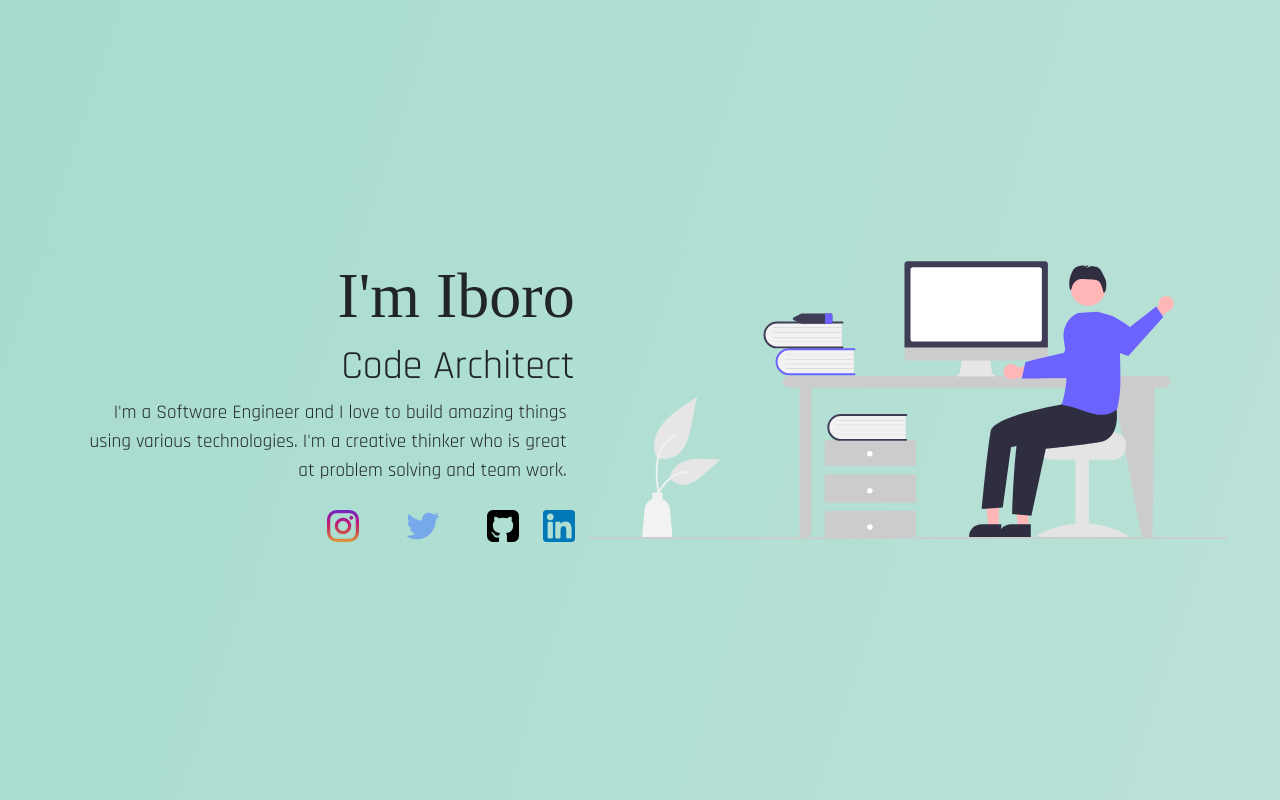
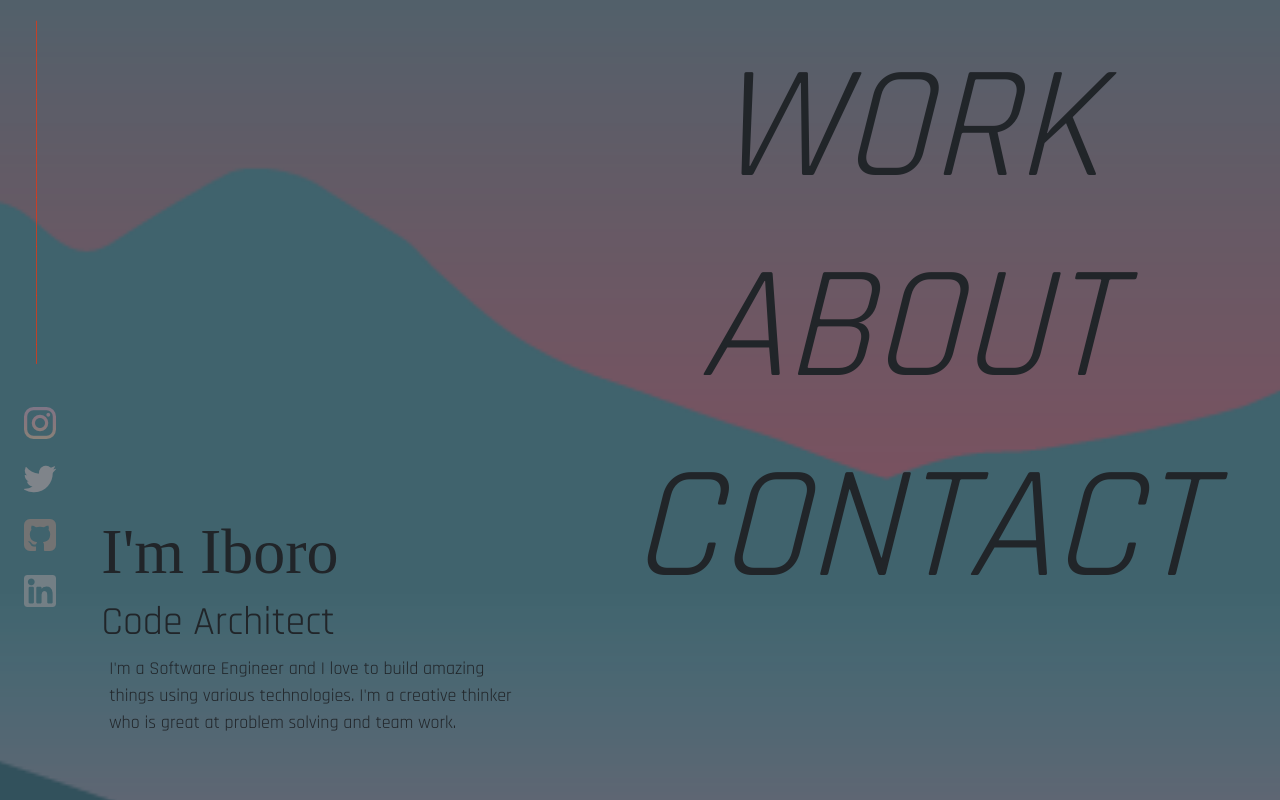
Before and after one commit to Ai-Bee/Portfolio, a React (Create React App) app: page / in a window 1280 px wide. Shown: the top 800 px of the page. Built offline with nearby package versions, Linux system fonts and the light colour scheme; a web font is replaced by a local one.

Commit message:
Redesigned the homepage

```diff
--- a/src/App.js
+++ b/src/App.js
@@ -4,10 +4,38 @@ import TheNav from './parts/navPart';
 import About from './parts/about';
 import Contact from './parts/contact';
 import Projects  from './parts/projects';
+import { useEffect } from 'react';
 
 function App() {
+  useEffect(() => {
+    const cursor = document.querySelector(".cursor");
+    let timeout;
+
+    //follow cursor on mousemove
+    document.addEventListener("mousemove", (e) => {
+      let x = e.pageX;
+      let y = e.pageY;
+
+      cursor.style.top = y + "px";
+      cursor.style.left = x + "px";
+      cursor.style.display = "block";
+
+      //cursor effects when mouse stopped
+      function mouseStopped(){
+        cursor.style.display = "none";
+      }
+      clearTimeout(timeout);
+      timeout = setTimeout(mouseStopped, 1000);
+    });
+
+    //cursor effects when mouseout
+    document.addEventListener("mouseout", () => {
+      cursor.style.display = "none";
+    });
+  }, [])
   return (
     <div className="App">
+     <div className="cursor"></div>
         <Jumbotron/>
         <TheNav/>
         <About/>
--- a/src/parts/jumbotron.js
+++ b/src/parts/jumbotron.js
@@ -7,14 +7,38 @@ import Slide from 'react-reveal/Slide'
 function Jumbotron() {
   return (
     <div className="container-fluid" id="home">
-        <div className="banner-row row justify-content-center">
+        <div class="bars" id="nav-action">
+  <span class="bar"> </span>
+</div>
+      <div className="banner-row row justify-content-center" style={{ backgroundImage: 'url(./illustration.png)' }}>
+        <div className='col text-straight row'>
+
+          <span className="straight">|||||||||||||||||||||||||||||||||||</span>
+          <a href="#"
+            target="_blank" rel="noreferrer" className="col mb-4">
+            <img src="./instagram.png" alt="instagram logo" />
+          </a>
+          <a href="#" rel="noreferrer"
+            target="_blank" className=" mb-4 col">
+            <img src="./twitter.png" alt="twitter logo" />
+          </a>
+          <a href="#" target="_blank"
+            rel="noreferrer" className=" mb-4 col">
+            <img src="./github-sign.png" alt="github logo" />
+
+          </a>
+          <a href="#" target="_blank" rel="noreferrer" className=" mb-4 col">
+            <img src="./linkedin.png" alt="linkedin logo" />
+          </a>
+        </div>
         <div className="col-lg-5 theText">
+
           <Slide right>
             <h3>I'm <span>Iboro</span></h3>
             <h1>Code Architect</h1>
           </Slide>
           <Slide right>
-                <p  className="mx-2">
+            <p className="mx-2">
               I'm a Software Engineer and I love
               to build amazing things using
               various technologies. I'm a
@@ -23,24 +47,16 @@ function Jumbotron() {
             </p>
           </Slide>
           <Fade top cascade>
-                <div className="socialLinks mt-4">
-                    <a href="#" target="_blank" className="px-4">
-                        <img src="./instagram.png" alt="instagram logo"/>
-                    </a>
-                    <a href="#" target="_blank" className="px-4">
-                        <img src="./twitter.png" alt="twitter logo"/>
-                    </a>
-                    <a href="#" target="_blank" className="px-4">
-                        <img src="./github-sign.png" alt="github logo"/>
-                    </a>
-                    <a href="#" target="_blank"  className="pl-4">
-                        <img src="./linkedin.png" alt="linkedin logo"/>
-                    </a>
-                </div>
           </Fade>
         </div>
         <Zoom>
-            <div className="col-lg-6 me-image" style={{backgroundImage: 'url(./fifty.svg)'}}>
+          <div className="col-lg-6 me-image" >
+
+            <div className='texts'>
+              <h1>WORK</h1>
+              <h1>ABOUT</h1>
+              <h1>CONTACT</h1>
+            </div>
 
           </div>
         </Zoom>
--- a/src/styling/App.scss
+++ b/src/styling/App.scss
@@ -4,11 +4,62 @@
 .App {
   text-align: center;
   font-family: 'Rajdhani', sans-serif;
+  cursor: none;
+
+  .cursor{
+    z-index: 9999999;
+    position: fixed;
+    background: #2696E8;
+    width: 20px;
+    height: 20px;
+    border-radius: 50%;
+    pointer-events: none;
+    box-shadow: 0 0 20px #2696E8,
+                0 0 60px #2696E8,
+                0 0 100px #2696E8;
+    animation: colors 5s infinite;
+    transform: translate(-50%, -50%);
+    display: none;
+  }
+
+  @keyframes colors{
+    0%{
+      filter: hue-rotate(0deg);
+    }
+    100%{
+      filter: hue-rotate(360deg);
+    }
+  }
+
+  .cursor:before{
+    content: '';
+    position: absolute;
+    background: #2696E8;
+    width: 50px;
+    height: 50px;
+    opacity: 0.2;
+    transform: translate(-30%, -30%);
+    border-radius: 50%;
+  }
 }
 
 .App-logo {
   height: 40vmin;
+  background-color: #61dafb;
   pointer-events: none;
+}
+
+.straight{
+  color: #f9320a;
+  margin-top: 1em;
+  margin-bottom: 3em;
+  letter-spacing: -0.7em;
+}
+
+.text-straight{
+  writing-mode: vertical-lr;
+ text-orientation: upright;
+ position: fixed;
 }
 
 @media (prefers-reduced-motion: no-preference) {
--- a/src/styling/jumbotron.scss
+++ b/src/styling/jumbotron.scss
@@ -1,28 +1,185 @@
 .banner-row{
     height: 100vh;
-    background: linear-gradient(108deg, #7dd1bb, #d0e7e1);
     background-size: 400% 400%;
     -webkit-animation: AnimationName 30s ease infinite;
     -moz-animation: AnimationName 30s ease infinite;
     animation: AnimationName 30s ease infinite;
+    .text-straight{
+        img{
+            filter: contrast(10%);
+            animation: all 2s ease-out;
+        }
+        img:hover{
+            filter:  contrast(80%);
+        }
+    }
     .theText{
-        text-align: end;
-        align-self: center;
+        text-align: START;
+        align-self: flex-end;
+        padding: 3em;
         h3{
             font-family: 'Festive', cursive;
             font-size: 4rem;
         }
         p{
-            font-size: larger;
+            font-size: large;
         }
     }
     .me-image{
-        background-position-y: center;
-        background-repeat: no-repeat;
-        background-position-x: center;
-        background-size: contain;
+      div.texts{
+          text-align: center;
+          align-self: flex-end;
+          padding: 2em;
+          h1 {
+            font-size: 10em;
+            cursor: pointer;
+            font-style: oblique;
+          }
+          h1:hover{
+              color: cadetblue;
+          }
+      }
     }
 }
+
+
+.view {
+    position: absolute;
+    width: 400px;
+    height: 400px;
+    top: 35%;
+    left: 25%;
+    margin: -200px 0 0 -200px;
+  }
+
+  .circles {
+    height: 100%;
+    margin: 0;
+    padding: 0;
+    transform-style: preserve-3d;
+  }
+
+  .item {
+    position: absolute;
+    top: 0;
+    left: 0;
+    list-style: none;
+    padding: 0;
+    border: 15px solid #cfd9db;
+    border-radius: 50%;
+    width: 400px;
+    height: 200px;
+    position: absolute;
+    top: 0;
+    left: 0;
+    box-sizing: border-box;
+  }
+
+  .h1 {
+    border: 15px solid #ccd7d9;
+    border-color: #ccd7d9 #d2dbde #d7e0e2 #d2dbde;
+    box-shadow: 0 1px 0 white, inset 0 5px 0px #aebfc4, inset 0 10px 0px #aebfc4, 0 5px 0 #bdcbce, 0 10px 0 #bdcbce;
+    width: 400px;
+    height: 400px;
+    transform: rotateX(70deg) translate3d(0px, 0px, -30px);
+    animation: wave1 2s ease-in-out -0ms infinite alternate;
+  }
+
+  @keyframes wave1 {
+    100% {
+      transform: rotateX(70deg) translate3d(0px, 0px, 100px);
+    }
+  }
+  .h2 {
+    border: 15px solid #c9d4d7;
+    border-color: #c9d4d7 #cfd9db #d5dde0 #cfd9db;
+    box-shadow: 0 1px 0 white, inset 0 5px 0px #abbdc1, inset 0 10px 0px #abbdc1, 0 5px 0 #bac9cc, 0 10px 0 #bac9cc;
+    width: 340px;
+    height: 340px;
+    transform: rotateX(70deg) translate3d(30px, 0px, -60px);
+    animation: wave2 2s ease-in-out -400ms infinite alternate;
+  }
+
+  @keyframes wave2 {
+    100% {
+      transform: rotateX(70deg) translate3d(30px, 0px, 70px);
+    }
+  }
+  .h3 {
+    border: 15px solid #c6d2d5;
+    border-color: #c6d2d5 #ccd7d9 #d2dbde #ccd7d9;
+    box-shadow: 0 1px 0 white, inset 0 5px 0px #a8bbbf, inset 0 10px 0px #a8bbbf, 0 5px 0 #b7c6ca, 0 10px 0 #b7c6ca;
+    width: 280px;
+    height: 280px;
+    transform: rotateX(70deg) translate3d(60px, 0px, -90px);
+    animation: wave3 2s ease-in-out -800ms infinite alternate;
+  }
+
+  @keyframes wave3 {
+    100% {
+      transform: rotateX(70deg) translate3d(60px, 0px, 40px);
+    }
+  }
+  .h4 {
+    border: 15px solid #c3d0d3;
+    border-color: #c3d0d3 #c9d4d7 #cfd9db #c9d4d7;
+    box-shadow: 0 1px 0 white, inset 0 5px 0px #a6b8bd, inset 0 10px 0px #a6b8bd, 0 5px 0 #b4c4c8, 0 10px 0 #b4c4c8;
+    width: 220px;
+    height: 220px;
+    transform: rotateX(70deg) translate3d(90px, 0px, -120px);
+    animation: wave4 2s ease-in-out -1200ms infinite alternate;
+  }
+
+  @keyframes wave4 {
+    100% {
+      transform: rotateX(70deg) translate3d(90px, 0px, 10px);
+    }
+  }
+  .h5 {
+    border: 15px solid #c0cdd1;
+    border-color: #c0cdd1 #c6d2d5 #ccd7d9 #c6d2d5;
+    box-shadow: 0 1px 0 white, inset 0 5px 0px #a3b6bb, inset 0 10px 0px #a3b6bb, 0 5px 0 #b1c2c6, 0 10px 0 #b1c2c6;
+    width: 160px;
+    height: 160px;
+    transform: rotateX(70deg) translate3d(120px, 0px, -150px);
+    animation: wave5 2s ease-in-out -1600ms infinite alternate;
+  }
+
+  @keyframes wave5 {
+    100% {
+      transform: rotateX(70deg) translate3d(120px, 0px, -20px);
+    }
+  }
+  .h6 {
+    border: 15px solid #bdcbce;
+    border-color: #bdcbce #c3d0d3 #c9d4d7 #c3d0d3;
+    box-shadow: 0 1px 0 white, inset 0 5px 0px #a0b4b9, inset 0 10px 0px #a0b4b9, 0 5px 0 #aebfc4, 0 10px 0 #aebfc4;
+    width: 100px;
+    height: 100px;
+    transform: rotateX(70deg) translate3d(150px, 0px, -180px);
+    animation: wave6 2s ease-in-out -2000ms infinite alternate;
+  }
+
+  @keyframes wave6 {
+    100% {
+      transform: rotateX(70deg) translate3d(150px, 0px, -50px);
+    }
+  }
+  .h7 {
+    border: 15px solid #bac9cc;
+    border-color: #bac9cc #c0cdd1 #c6d2d5 #c0cdd1;
+    box-shadow: 0 1px 0 white, inset 0 5px 0px #9db1b7, inset 0 10px 0px #9db1b7, 0 5px 0 #abbdc1, 0 10px 0 #abbdc1;
+    width: 40px;
+    height: 40px;
+    transform: rotateX(70deg) translate3d(180px, 0px, -210px);
+    animation: wave7 2s ease-in-out -2400ms infinite alternate;
+  }
+
+  @keyframes wave7 {
+    100% {
+      transform: rotateX(70deg) translate3d(180px, 0px, -80px);
+    }
+  }
 
 @-webkit-keyframes AnimationName {
     0%{background-position:0% 56%}
```
Also changed, not shown: public/illustration.png (added), public/moon2.png (added). Lines whose indentation alone changed are shown as unchanged.
